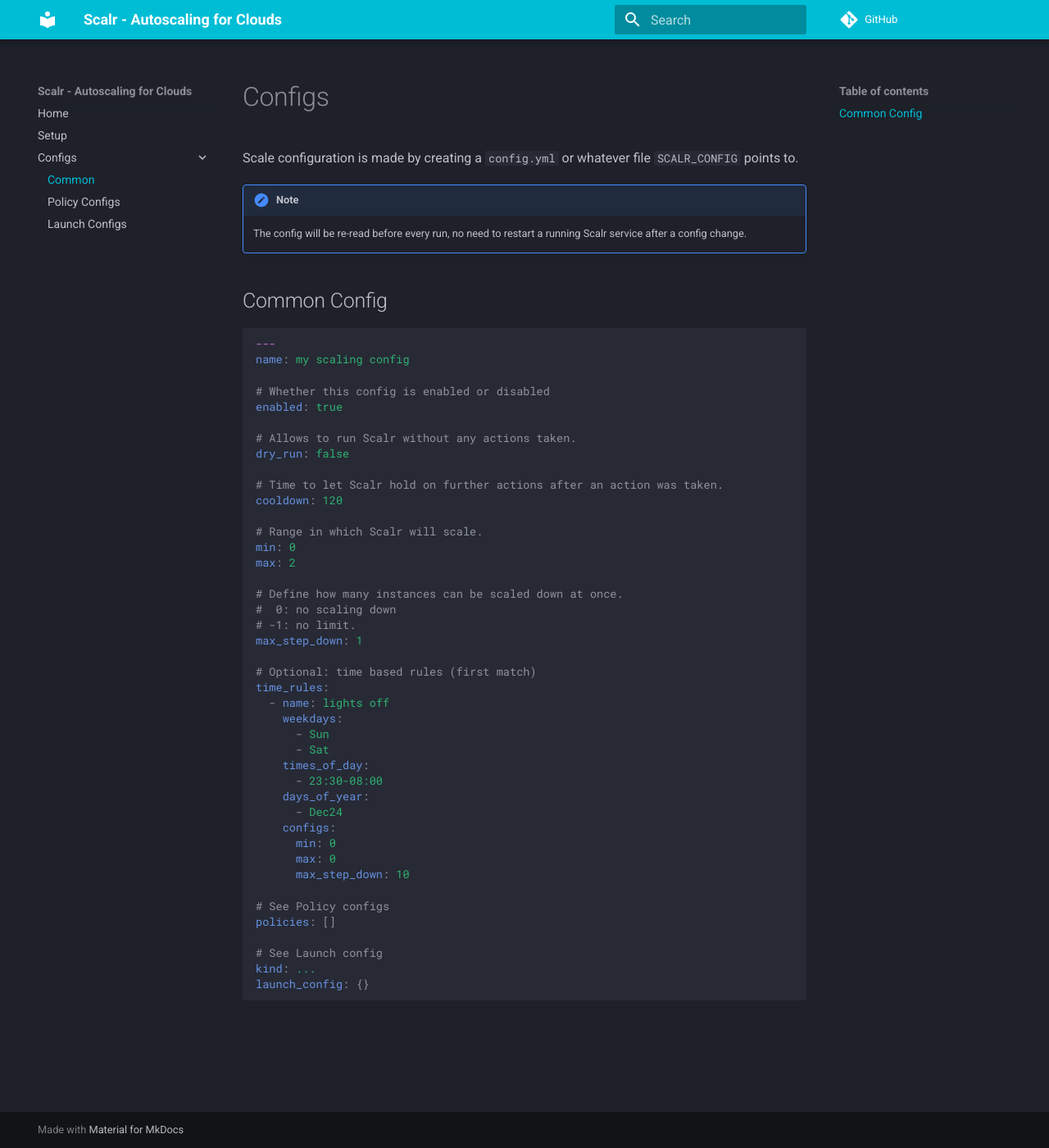
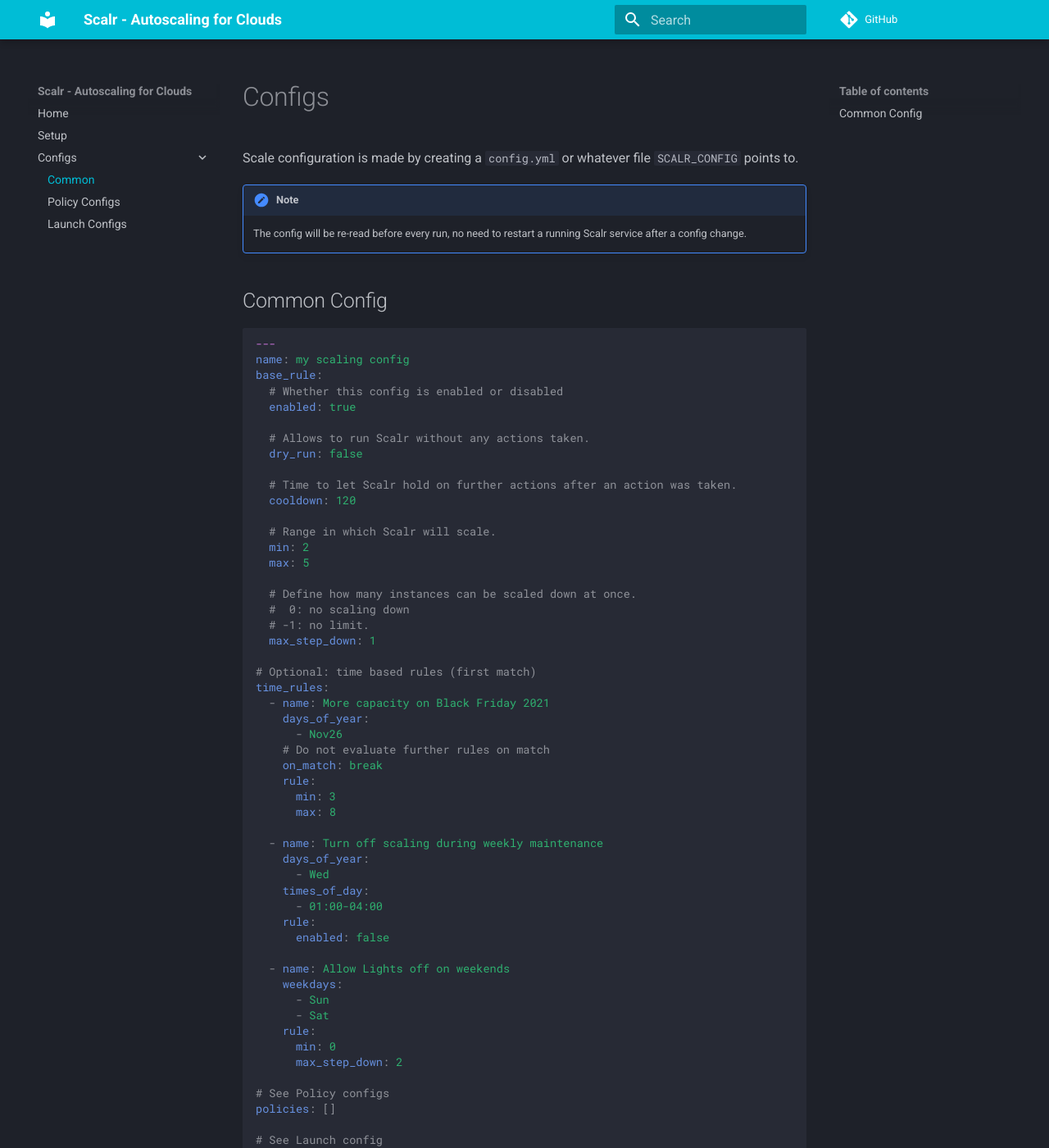
Before and after one commit to ngine-io/scalr, an MkDocs documentation site: the page built from docs/config.md, in a window 1280 px wide and 1400 px high. Shown: the whole window at 82% size. Built offline with MkDocs 1.6.1 and Material for MkDocs 9.7.7, drawn with Linux system fonts in a browser that asks for light colours; comment, search, counter and statistics services are not loaded.

Commit message:
base rule to be overwritten by time rules (#5)

````diff
--- a/docs/config.md
+++ b/docs/config.md
@@ -10,39 +10,51 @@
 ```yaml
 ---
 name: my scaling config
+base_rule:
+  # Whether this config is enabled or disabled
+  enabled: true
 
-# Whether this config is enabled or disabled
-enabled: true
+  # Allows to run Scalr without any actions taken.
+  dry_run: false
 
-# Allows to run Scalr without any actions taken.
-dry_run: false
+  # Time to let Scalr hold on further actions after an action was taken.
+  cooldown: 120
 
-# Time to let Scalr hold on further actions after an action was taken.
-cooldown: 120
+  # Range in which Scalr will scale.
+  min: 2
+  max: 5
 
-# Range in which Scalr will scale.
-min: 0
-max: 2
-
-# Define how many instances can be scaled down at once.
-#  0: no scaling down
-# -1: no limit.
-max_step_down: 1
+  # Define how many instances can be scaled down at once.
+  #  0: no scaling down
+  # -1: no limit.
+  max_step_down: 1
 
 # Optional: time based rules (first match)
 time_rules:
-  - name: lights off
+  - name: More capacity on Black Friday 2021
+    days_of_year:
+      - Nov26
+    # Do not evaluate further rules on match
+    on_match: break
+    rule:
+      min: 3
+      max: 8
+
+  - name: Turn off scaling during weekly maintenance
+    days_of_year:
+      - Wed
+    times_of_day:
+      - 01:00-04:00
+    rule:
+      enabled: false
+
+  - name: Allow Lights off on weekends
     weekdays:
       - Sun
       - Sat
-    times_of_day:
-      - 23:30-08:00
-    days_of_year:
-      - Dec24
-    configs:
+    rule:
       min: 0
-      max: 0
-      max_step_down: 10
+      max_step_down: 2
 
 # See Policy configs
 policies: []
````
Also changed, not shown: 8 other files.
